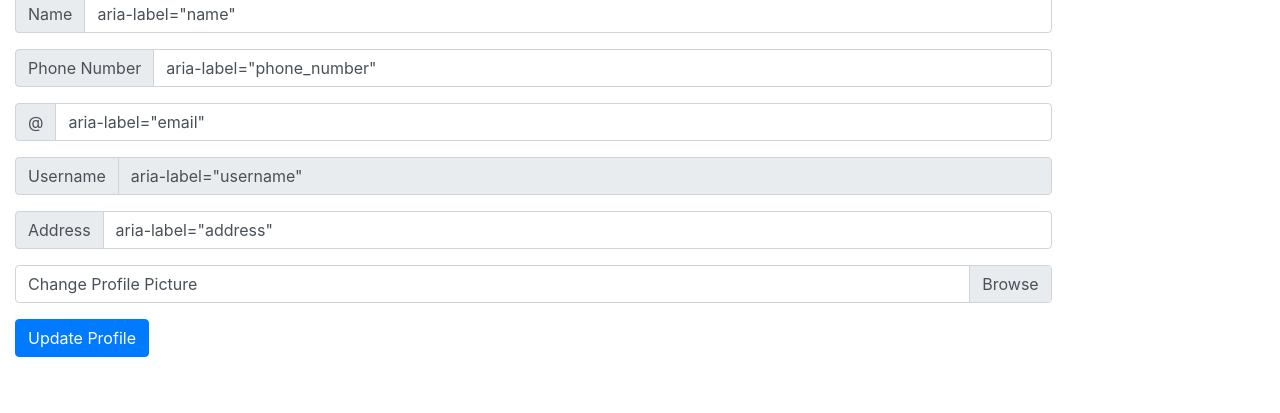
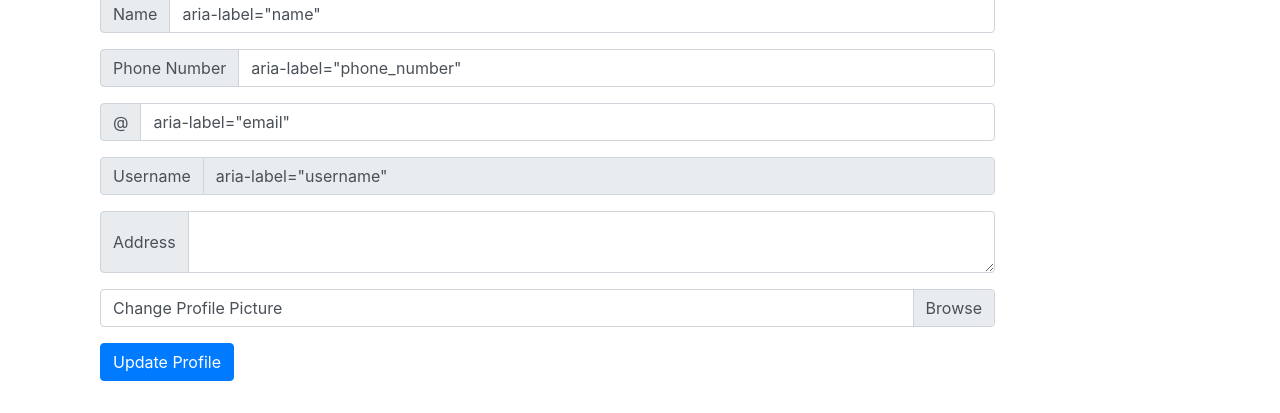
Before and after one commit to iyanuakins/pickneat, a Flask app: template templates/profile.html in a window 1280 px wide. Shown: the part 387-800 px from the top of the page. Run offline with Flask 2, Linux system fonts and the light colour scheme; the template is opened without the code that fills it, so the values that code supplies are empty; some libraries are stand-ins or nearby versions.

Commit message:
Handled minor bugs

```diff
--- a/controllers/auth.py
+++ b/controllers/auth.py
@@ -1,9 +1,14 @@
 from flask import render_template, session, redirect
 from werkzeug.security import check_password_hash, generate_password_hash
+from datetime import datetime
 from controllers.error import error
 
 #Registration Handler
 def register_handler(request, database):
+
+    if session.get("username"):
+        return redirect("/dashboard")
+
     if request.method == "POST":
         # Ensure name was submitted
         if not request.form.get("full_name"):
--- a/controllers/dashboard.py
+++ b/controllers/dashboard.py
@@ -15,7 +15,7 @@
 
     #Renders Admin DashBoard
     if user_type == "admin":
-        userdetail = database.execute("SELECT name, username, email, phone_number, address, user_image, balance FROM users WHERE username=:username",
+        userdetail = database.execute("SELECT full_name, username, email, phone_number, address, user_image, balance FROM users WHERE username=:username",
                                                                         username=session.get("username"))
         return render_template("admin_dashboard.html", user=userdetail[0])
 
@@ -27,7 +27,7 @@
 
     #Renders Buyer DashBoard
     if user_type == "user" or user_view == "user":
-        userdetail = database.execute("SELECT name, username, email, phone_number,	address, user_image, balance, status, user_view FROM users WHERE username=:username",
+        userdetail = database.execute("SELECT full_name, username, email, phone_number,	address, user_image, balance, status, user_view FROM users WHERE username=:username",
                                                                         username=session.get("username"))
         return render_template("dashboard.html", user=userdetail[0])
 
--- a/controllers/profile.py
+++ b/controllers/profile.py
@@ -33,13 +33,13 @@
     elif not extension:
         if not extension.upper() in ["JPEG", "JPG", "PNG", "GIF"]:
             user_image = user[0]["user_image"]
-    else:
+    elif user[0]["user_image"]:
         #Removes previous User Image
        os.remove(os.path.join("static/images", user[0]["user_image"]))
 
     #Updates User Information to Database
-    database.execute("UPDATE users SET (name, email, phone_number, address, user_image, business_name, business_address, business_number)=(:name, :email, :phone_number, :address, :user_image, :business_name, :business_address, :business_number) WHERE username=:username",
-                            name = request.form.get("name") if request.form.get("name") else user[0]["name"],
+    database.execute("UPDATE users SET (full_name, email, phone_number, address, user_image, business_name, business_address, business_number)=(:name, :email, :phone_number, :address, :user_image, :business_name, :business_address, :business_number) WHERE username=:username",
+                            name = request.form.get("full_name") if request.form.get("full_name") else user[0]["full_name"],
                             email = request.form.get("email") if request.form.get("email") else user[0]["email"],
                             phone_number = request.form.get("phone_number") if request.form.get("phone_number") else user[0]["phone_number"],
                             address = request.form.get("address") if request.form.get("address") else user[0]["address"],
--- a/templates/profile.html
+++ b/templates/profile.html
@@ -5,16 +5,18 @@
 {%endblock%}
 
 {% block main %}
+<div class="container">
+
     <form action="/profile" method="POST" enctype="multipart/form-data">
             <div class="col-lg-10 form-group">
-            <img src={{"static/images/"+user["user_image"]}} class="img-fluid" alt="Picture Unavailable" />
+                <img src={% if user["user_image"] %}{{"static/images/"+user["user_image"]}}{% else %}"static/images/images"{% endif %} class="img-fluid" alt="Picture Unavailable" />
             </div>
             <div class="form-group">
                 <div class="col-lg-10 input-group mb-3">
                     <div class="input-group-prepend">
                         <span class="input-group-text" id="name_prepend">Name</span>
                     </div>
-                <input type="text" class="form-control" name="name" value={{user["name"]}} aria-label="name" aria-describedby="name_prepend">
+                    <input type="text" class="form-control" name="name" value={{user["full_name"]}} aria-label="name" aria-describedby="name_prepend">
                 </div>
             </div>
             <div class="form-group">
@@ -41,12 +43,12 @@
                     <input type="text" class="form-control" value={{session["username"]}} aria-label="username" aria-describedby="username_prepend" readonly>
                 </div>
             </div>
-        <div class="form-group">
-            <div class="col-lg-10 input-group mb-3">
+            <div class="form-group col-lg-10 mb-3">
+                <div class="input-group">
                     <div class="input-group-prepend">
-                    <span class="input-group-text" id="address_prepend">Address</span>
+                      <span class="input-group-text">Address</span>
                     </div>
-                <input type="text" class="form-control" name="address" value={{user["address"]}} aria-label="address" aria-describedby="address_prepend">
+                    <textarea class="form-control" name="address" aria-label="Address">{{user["address"]}}</textarea>
                   </div>
             </div>
             {% if session["user_type"] == "vendor" %}
@@ -58,12 +60,12 @@
                         <input type="text" class="form-control" name="business_name" value={{user["business_name"]}} aria-label="business_name" aria-describedby="business_name_prepend">
                     </div>
                 </div>
-            <div class="form-group">
-                <div class="col-lg-10 input-group mb-3">
+                <div class="form-group col-lg-10 mb-3">
+                    <div class="input-group">
                         <div class="input-group-prepend">
-                        <span class="input-group-text" id="business_address_prepend">Business Address</span>
+                          <span class="input-group-text">Buiness Address</span>
                         </div>
-                    <input type="text" class="form-control" name="business_address" value={{user["business_address"]}} aria-label="business_address" aria-describedby="business_address_prepend">
+                        <textarea class="form-control" name="business_address" aria-label="Address">{{user["business_address"]}}</textarea>
                       </div>
                 </div>
                 <div class="form-group">
@@ -87,4 +89,6 @@
         </div>
 
     </form>
+
+</div>
 {% endblock %}
```
Also changed, not shown: templates/register.html (+9 -4 lines), application.py (line endings or trailing spaces). Lines whose indentation alone changed are shown as unchanged.
